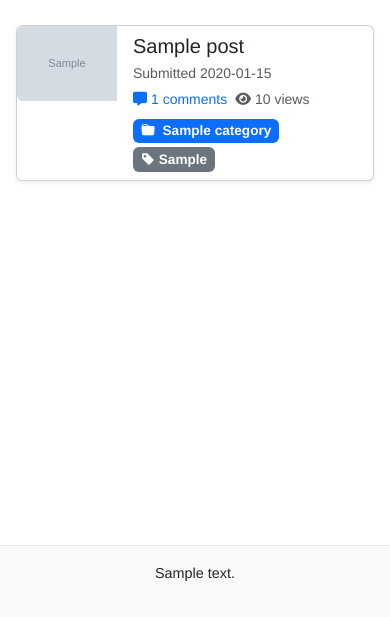
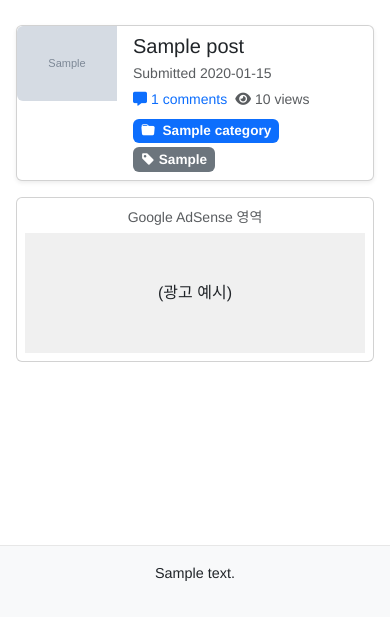
Before and after one commit to devzerops/blog, a Flask app: page / in a window 390 px wide. Shown: the part 227-844 px from the top of the page. Run offline with Flask 3, Linux system fonts and the light colour scheme; tables that the repository leaves empty hold one stand-in row (values such as "Sample post"); grey boxes marked "Sample" are stand-in pictures; some libraries are stand-ins or nearby versions.

Commit message:
edit: adblock mobile error

```diff
--- a/app/templates/post_list.html
+++ b/app/templates/post_list.html
@@ -123,6 +123,19 @@
                 {% endfor %}
             </div>
 
+            <!-- Mobile Ad (Visible only on mobile) -->
+            <div class="d-md-none mt-3 mb-3">
+                <div class="card">
+                    <div class="card-body p-2 text-center">
+                        <p class="card-text text-muted small mb-1">Google AdSense 영역</p>
+                        <!-- AdSense code will go here -->
+                        <div style="width:100%; height:120px; background-color:#f0f0f0; display:flex; align-items:center; justify-content:center;">
+                            (광고 예시)
+                        </div>
+                    </div>
+                </div>
+            </div>
+
             {% if pagination and pagination.pages > 1 %}
             <nav aria-label="Page navigation" class="mt-5">
                 <ul class="pagination justify-content-center">
```
